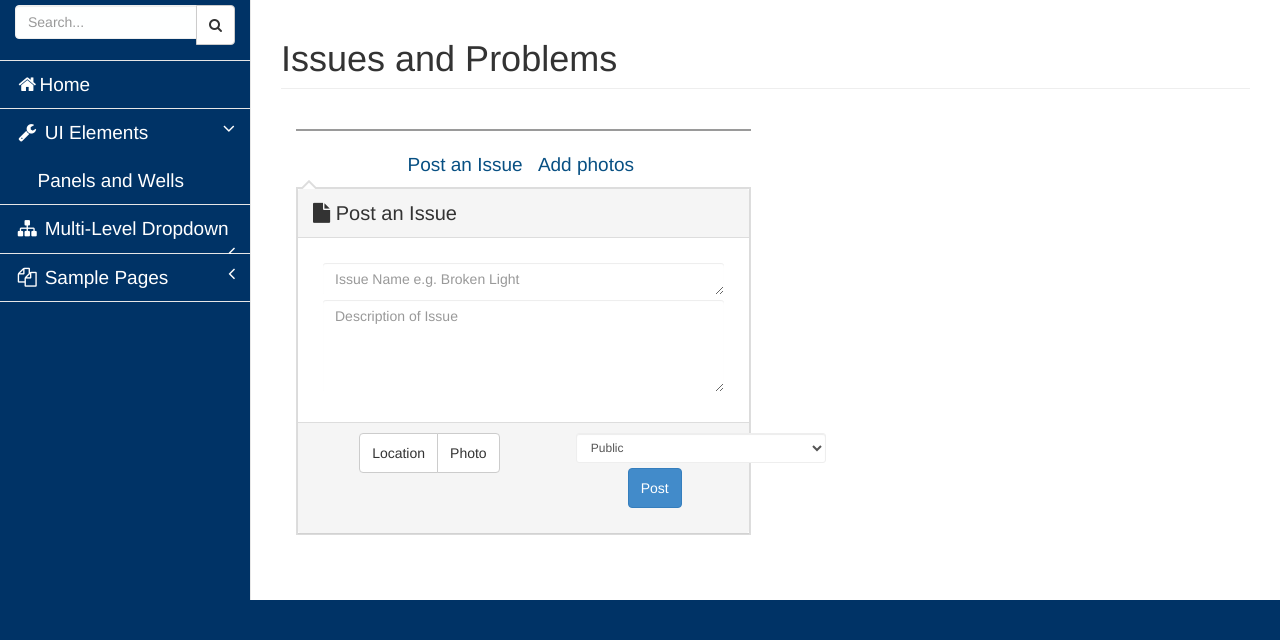
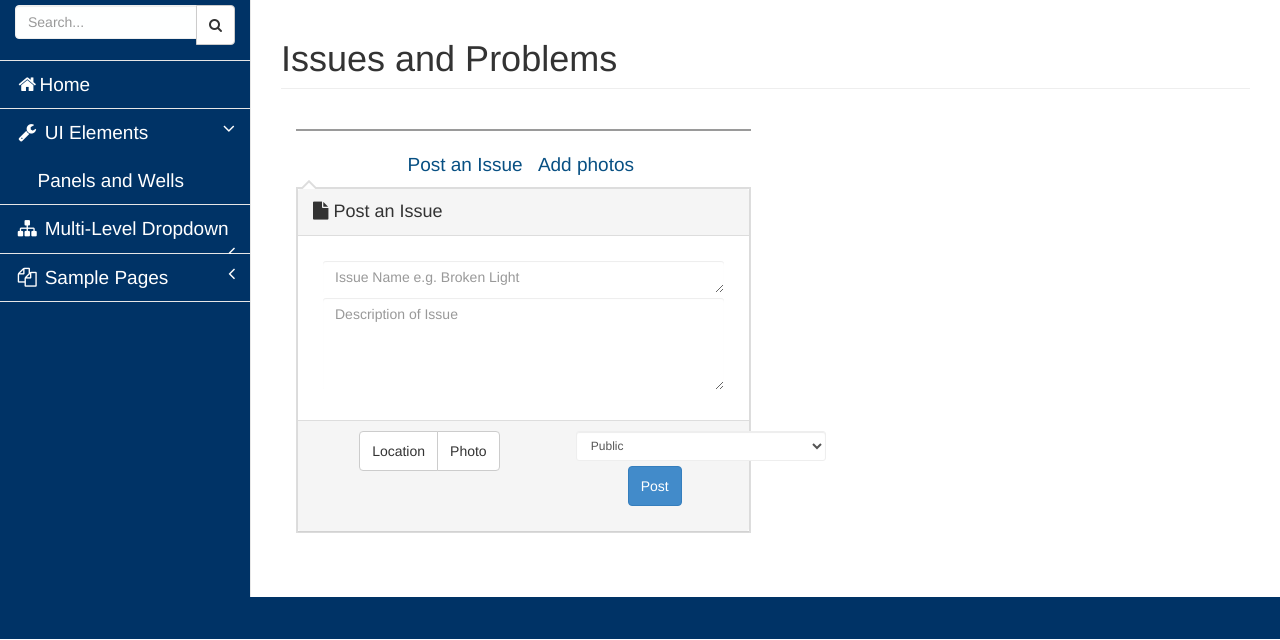
Before and after one commit to mpallavicini/404-namenotfound, a PHP site: page /pages/NO.html in a window 1280 px wide. Shown: the part 161-801 px from the top of the page. Run offline with PHP 8.4, Linux system fonts and the light colour scheme; data that the repository does not hold is empty.

Commit message:
Fake comments... DONE TELL ANYONE!!!

```diff
--- a/ClickToFix/dist/css/my-css.css
+++ b/ClickToFix/dist/css/my-css.css
@@ -66,18 +66,18 @@ nav.navbar.navbar-default.navbar-static-top{
 .panel-heading{
     background-color:#f5f5f5;
     text-align:left;
-    font-size:20px;
+    font-size:18px;
     font-weight: 400;
 
 }
 .panel-footer{
 
 
-    font-size:20px;
+    font-size:18px;
 
 }
 .panel.body{
-    font-size:19px;
+    font-size:16px;
     font-weight:400;
 
 }
@@ -219,3 +219,12 @@ input.form-control{
 .pad {
     padding:20px;
 }
+.space{
+    margin-left:50px;
+}
+.float{
+    float:right;
+}
+.sizes{
+    font-size:14px;
+}
--- a/ClickToFix/js/search.js
+++ b/ClickToFix/js/search.js
@@ -108,7 +108,7 @@ function search(value) {
              elements +="</div>";//Ending of row div
 
         elements += "<div class='col-md-8'>";
-            elements += "<div class='panel-footer'><strong>Posted By: </strong>" + user + "<strong></strong> " + time + "<strong>";
+            elements += "<div class='panel-footer'><strong>Posted by: </strong>" + user + "<strong></strong> " + time + "<strong>";
                 elements +="<div class='align-right'>Issue(s) reported at: </strong>" + location ;
                     elements += "<div class= 'voting'>";
                         elements +="<button class='btn btn-success btn-lg' onclick='vote(" + i + ", " + id + ", 1)'> <i class='fa fa-thumbs-up' aria-hidden='true'> </i> </button>";
@@ -122,7 +122,8 @@ function search(value) {
                     elements +="</div>";//Ending of voting div
 
                 elements +="</div>"; //Ending of align-right div
-
+                    elements += "<div class = 'panel-body'><br><div class='panel-footer'><p><strong>Comments</strong><br></p> <p>Great find <strong>Marco</strong>!  I thought I saw that this morning when I walked passed it, but I was not able to stop and snap a picture since I was in a hurry.</p><strong class='sizes'>Brandon Kelm</strong><br></div></div>"
+                    elements+= "<textarea cols='15' rows='4' placeholder= 'Comment here...' class='form-control message' required></textarea>"
             elements += "</div>"; //Ending of panel-footer div
 
         elements +="</div>";//Ending of col-md-8 div
```
Also changed, not shown: ClickToFix/pages/ClickToFix.php (+9 -39 lines).
